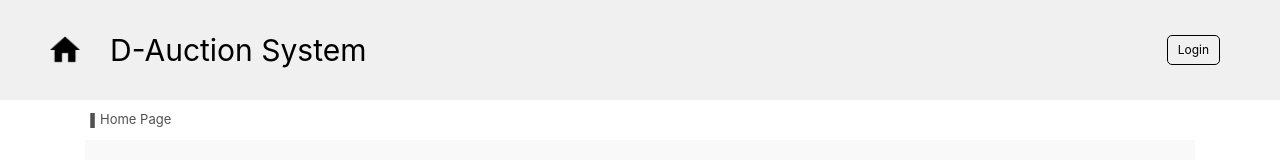
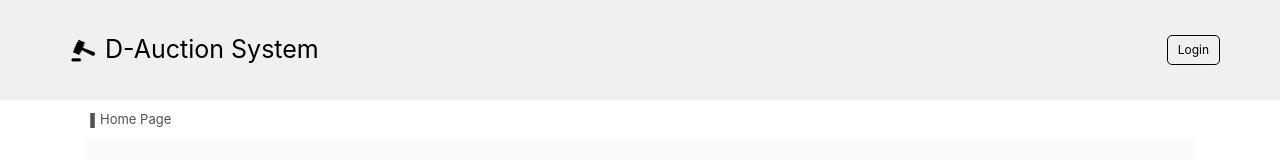
Before and after one commit to XiaoruiWang-SH/DApp, a React app in the folder dapp/frontend/: page / in a window 1280 px wide. Shown: the top 160 px of the page. Built offline with nearby package versions, Linux system fonts and the light colour scheme; no server answers.

Commit message:
adjust layout

```diff
--- a/dapp/frontend/src/components/Layout.js
+++ b/dapp/frontend/src/components/Layout.js
@@ -9,6 +9,7 @@ import balance_icon from '../res/balance_icon.png';
 import buy_icon from '../res/buy_icon.png';
 import logout_icon from '../res/logout_icon.png';
 import title_icon from '../res/title_icon.png';
+import logo from '../res/logo.png';
 
 import { useNavigate, useLocation} from "react-router-dom";
 import { useState, useRef, useEffect } from 'react';
@@ -220,7 +221,7 @@ const Layout = () => {
           <div className='header'>
             <div className='header-left'  onClick={homeIconClick}>
                 <div className='header-homeicon' >
-                    <img src={home_icon} alt="Icon" />
+                    <img src={logo} alt="Icon" />
                 </div>
                 <div className='header-title'>
                     <text>D-Auction System</text>
--- a/dapp/frontend/src/components/LayoutStyle.css
+++ b/dapp/frontend/src/components/LayoutStyle.css
@@ -31,13 +31,15 @@ body, html {
 
   .header-homeicon {
     display: flex;
-    width: 30px;
-    height: 30px;
+    width: 25px;
+    height: 25px;
+    padding-left: 20px;
+    margin-right: 10px;
   }
   .header-title {
     display: flex;
-    font-size: 30px;
-    padding: 0 30px;
+    font-size: 25px;
+    padding: 0 20px;
   }
 
   .header-right {
@@ -97,6 +99,7 @@ body, html {
     text-align: center;
     /* box-shadow: 0 -2px 5px rgba(0, 0, 0, 0.2); */
     flex-shrink: 0;
+    font-size: 14px;
   }
 
   /* Layout */
```
Also changed, not shown: dapp/frontend/src/contracts/Auction.json (+2 -2 lines), dapp/frontend/src/res/logo.png (added), dapp/node/uploads/1733906969688.jpg (added), 1 other file.
